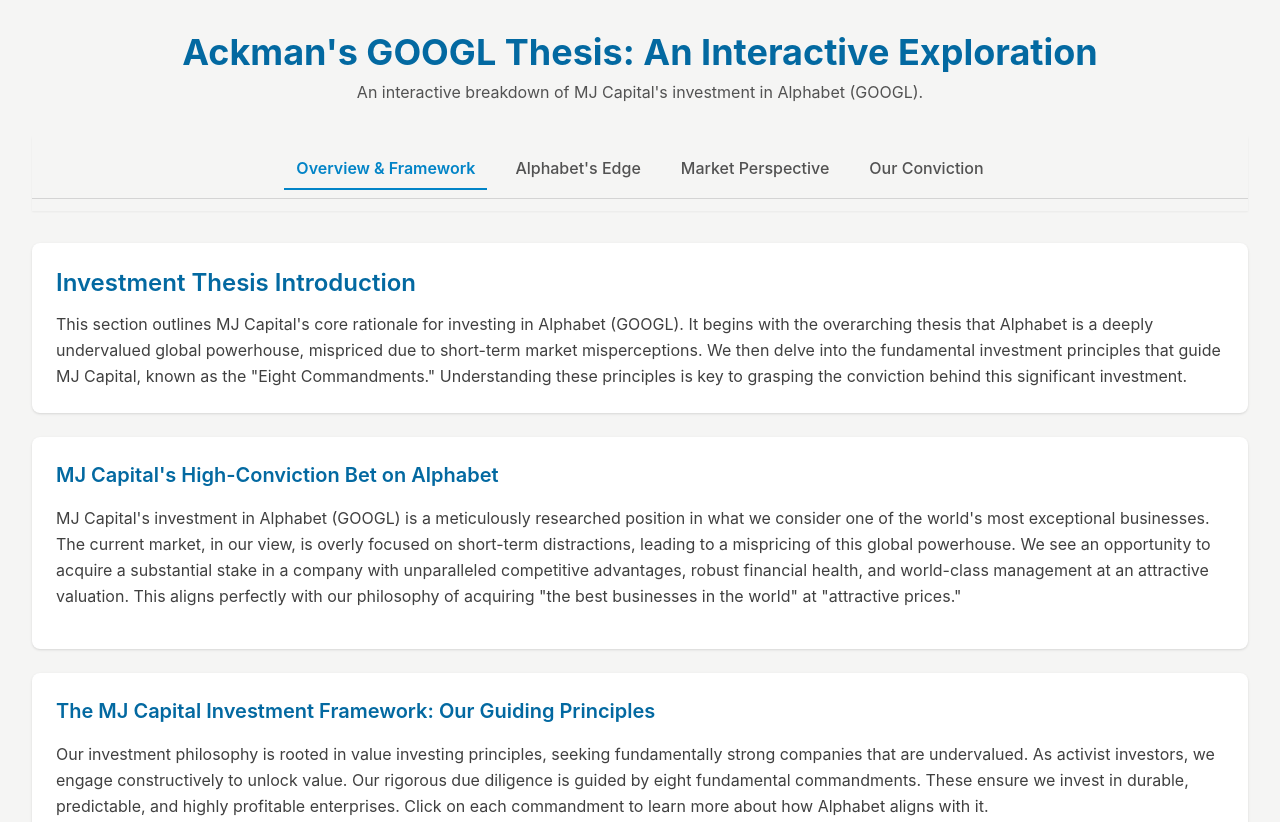
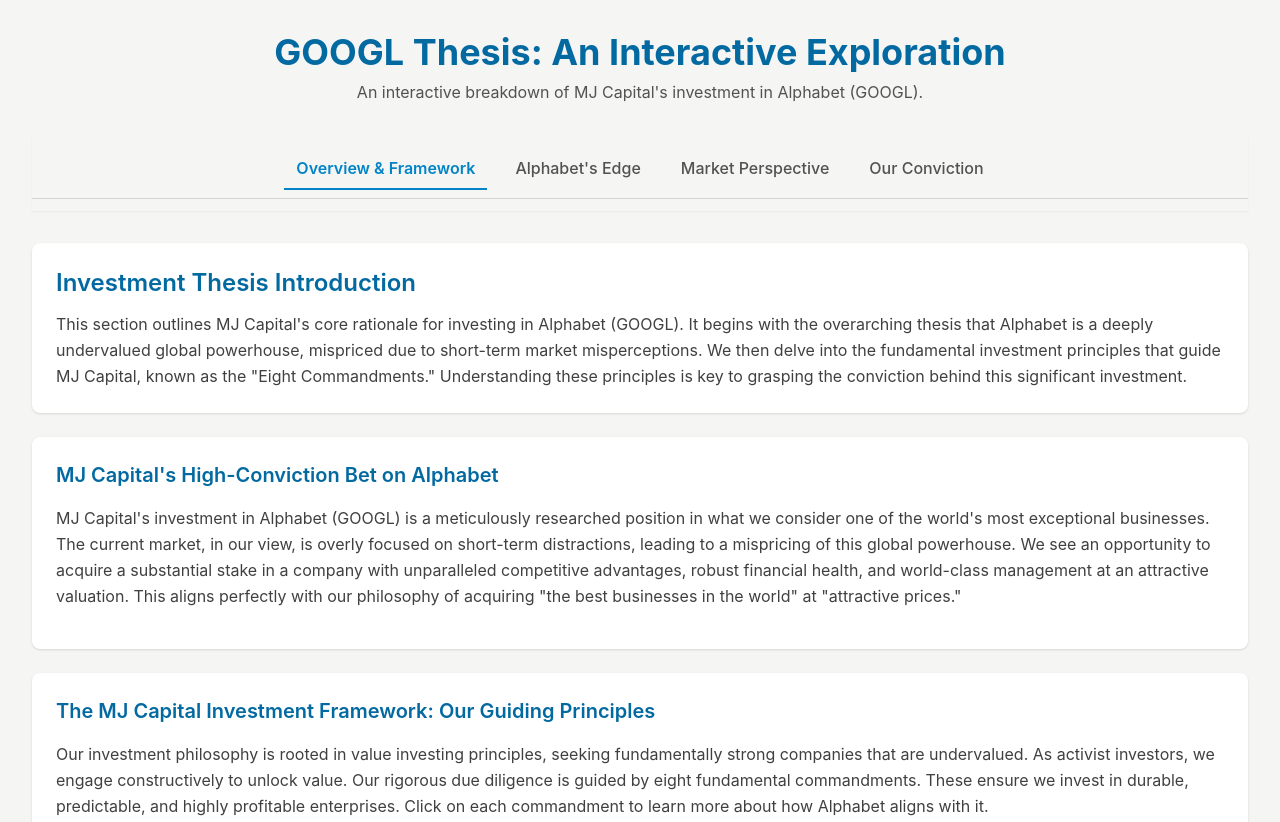
Before and after one commit to MJcapital1/GOOGL, a plain HTML site: page index.html in a window 1280 px wide. Shown: the top 822 px of the page. Drawn offline with nearby package versions, Linux system fonts and the light colour scheme.

Commit message:
Update index.html

```diff
--- a/index.html
+++ b/index.html
@@ -3,7 +3,7 @@
 <head>
     <meta charset="UTF-8">
     <meta name="viewport" content="width=device-width, initial-scale=1.0">
-    <title>Ackman's GOOGL Thesis: An Interactive Exploration</title>
+    <title>GOOGL Thesis: An Interactive Exploration</title>
     <script src="https://cdn.tailwindcss.com"></script>
     <script src="https://cdn.jsdelivr.net/npm/chart.js"></script>
     <!-- Visualization & Content Choices:
@@ -34,7 +34,7 @@
 
     <div class="container mx-auto p-4 md:p-8">
         <header class="mb-8 text-center">
-            <h1 class="text-3xl md:text-4xl font-bold text-sky-700">Ackman's GOOGL Thesis: An Interactive Exploration</h1>
+            <h1 class="text-3xl md:text-4xl font-bold text-sky-700"> GOOGL Thesis: An Interactive Exploration</h1>
             <p class="text-neutral-600 mt-2">An interactive breakdown of MJ Capital's investment in Alphabet (GOOGL).</p>
         </header>
 
```
